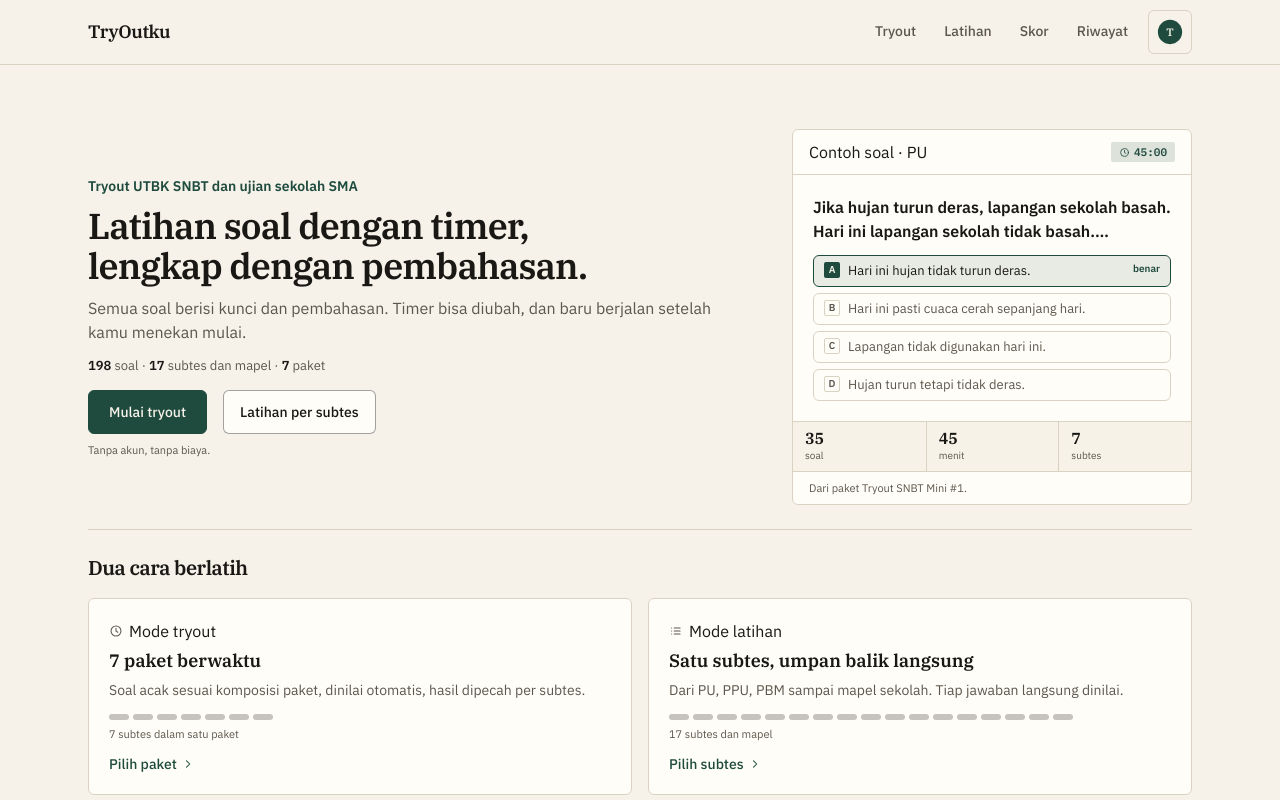
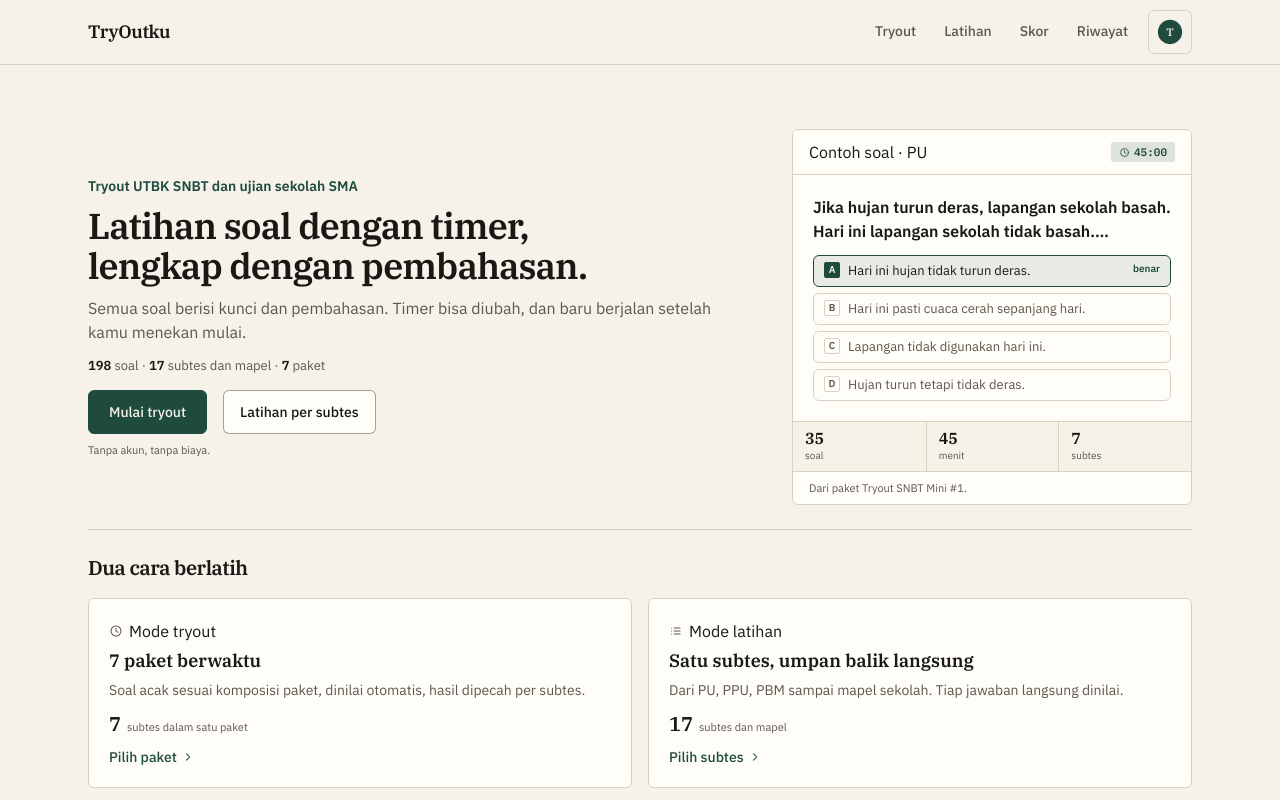
Before and after one commit to Mighty-Nievl/tryoutku, a Next.js app: page / in a window 1280 px wide. Shown: the top 800 px of the page. Built offline with nearby package versions, Linux system fonts and the light colour scheme.

Commit message:
refactor(beranda): bilah kotak hiasan diganti angka subtes
- dua kartu mode memakai angka serif 20px dengan label kecil, bukan deretan kotak 1,5px yang terbaca seperti kerangka memuat
- tidak ada informasi yang hilang: 7 subtes dan 17 subtes dan mapel tetap tersampaikan

```diff
--- a/src/app/page.tsx
+++ b/src/app/page.tsx
@@ -92,13 +92,11 @@ export default function Home() {
               <p className="mt-1 text-sm leading-relaxed text-muted">
                 Soal acak sesuai komposisi paket, dinilai otomatis, hasil dipecah per subtes.
               </p>
-              <div aria-hidden="true" className="mt-3 flex gap-1">
-                {subtesUtama.map((id) => (
-                  <span key={id} className="h-1.5 w-5 rounded-full bg-ink/25" />
-                ))}
-              </div>
-              <p className="mt-1.5 text-[11px] text-muted">
-                {subtesUtama.length} subtes dalam satu paket
+              <p className="mt-3 flex items-baseline gap-1.5">
+                <span className="num font-serif text-xl font-semibold leading-none">
+                  {subtesUtama.length}
+                </span>
+                <span className="text-[11px] text-muted">subtes dalam satu paket</span>
               </p>
             </div>
             <span className="mt-3 inline-flex items-center gap-1 text-sm font-medium text-accent">
@@ -117,12 +115,12 @@ export default function Home() {
                 Dari {contohSubtes.map((item) => item.short).join(", ")} sampai mapel sekolah. Tiap
                 jawaban langsung dinilai.
               </p>
-              <div aria-hidden="true" className="mt-3 flex flex-wrap gap-1">
-                {SUBTESTS.map((item) => (
-                  <span key={item.id} className="h-1.5 w-5 rounded-full bg-ink/25" />
-                ))}
-              </div>
-              <p className="mt-1.5 text-[11px] text-muted">{SUBTESTS.length} subtes dan mapel</p>
+              <p className="mt-3 flex items-baseline gap-1.5">
+                <span className="num font-serif text-xl font-semibold leading-none">
+                  {SUBTESTS.length}
+                </span>
+                <span className="text-[11px] text-muted">subtes dan mapel</span>
+              </p>
             </div>
             <span className="mt-3 inline-flex items-center gap-1 text-sm font-medium text-accent">
               Pilih subtes <IconArrowRight size={14} />
```
